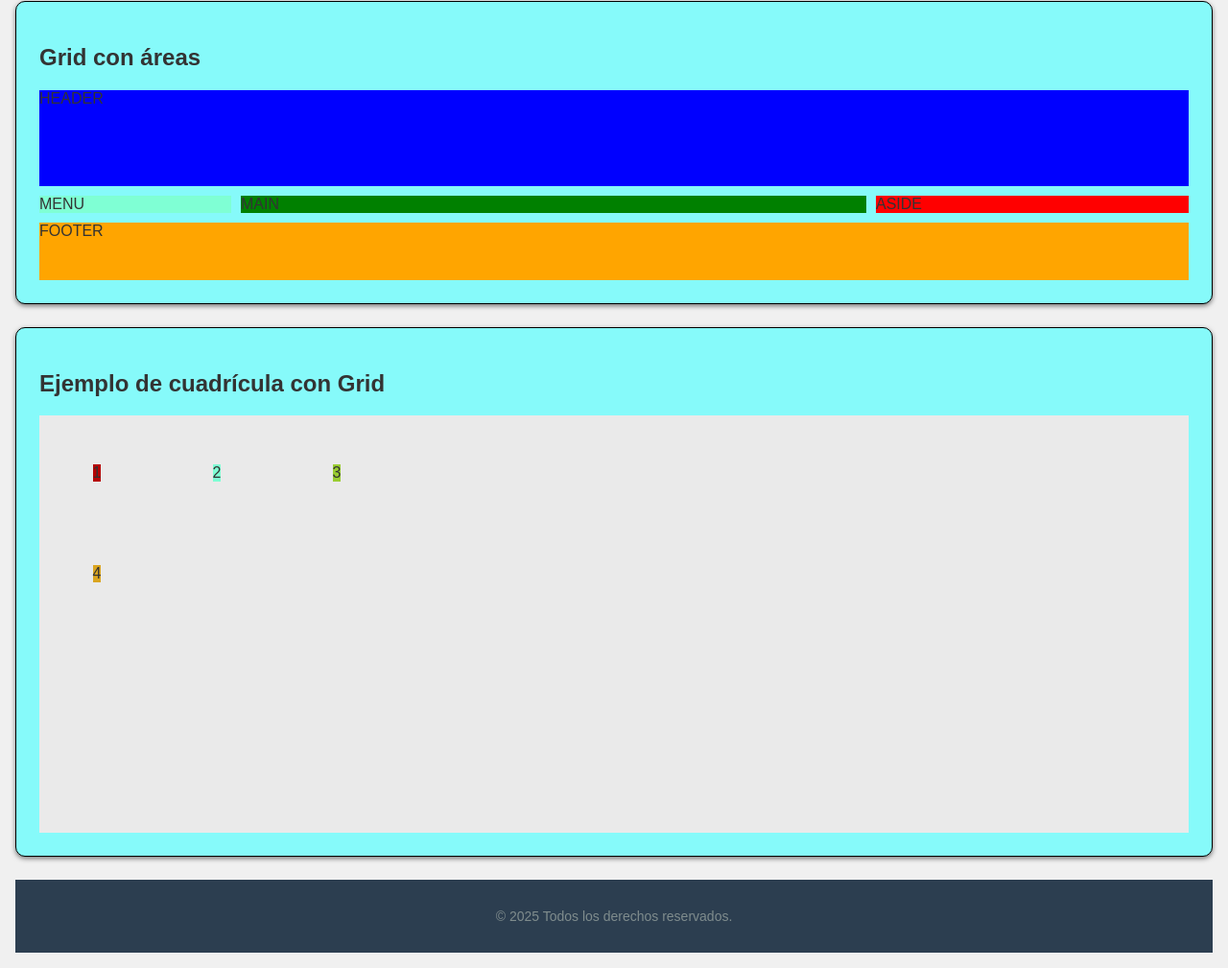
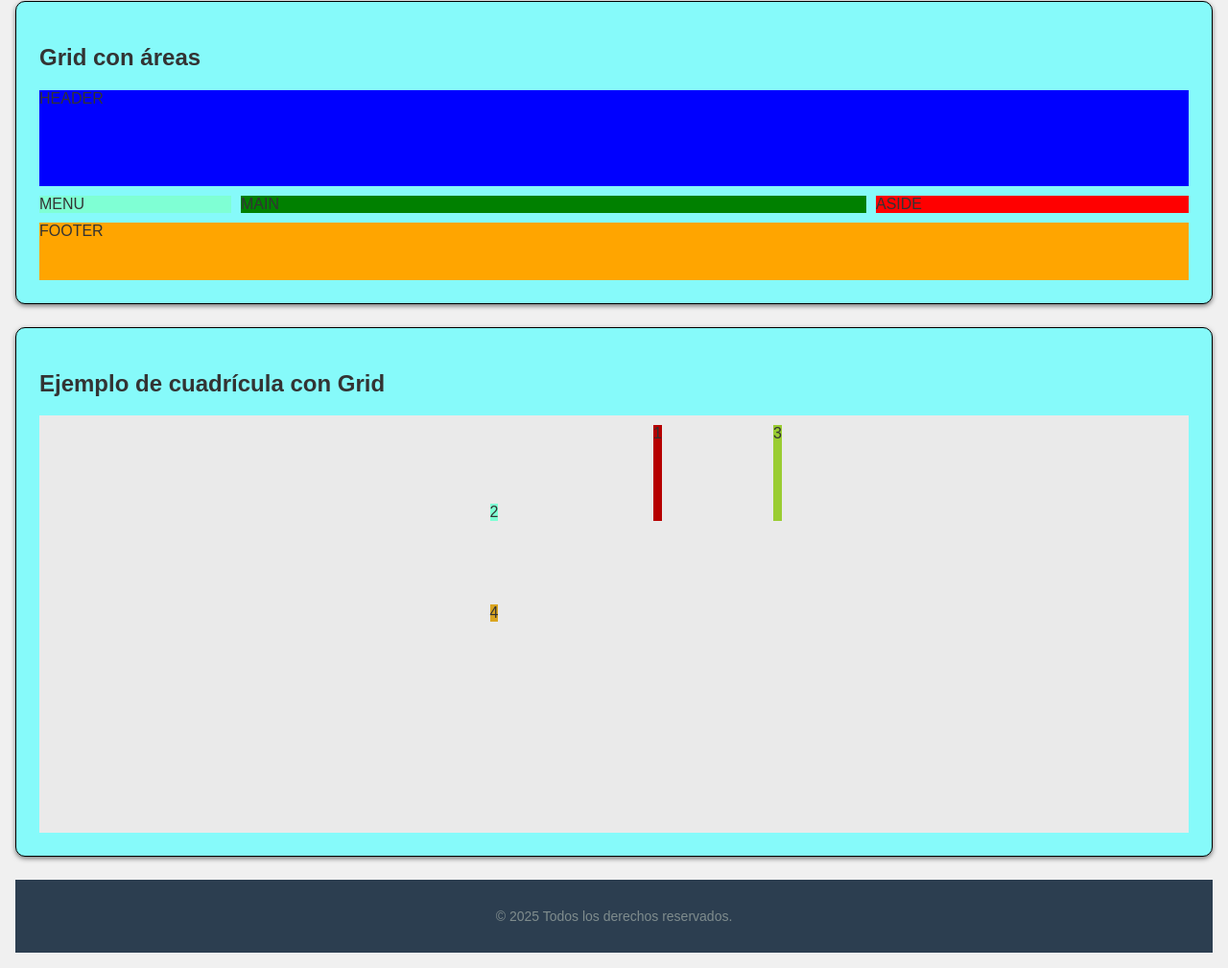
Before and after one commit to CurroPG/Lenguaje-de-Marcas, a plain HTML site: page Tema 2/Ejemplo de clase/clase 1/tienda.html in a window 1280 px wide. Shown: the part 607-1616 px from the top of the page at 96% size. Drawn offline with Linux system fonts and the light colour scheme.

Commit message:
continuacion

```diff
--- a/Tema 2/Ejemplo de clase/clase 1/estilos.css
+++ b/Tema 2/Ejemplo de clase/clase 1/estilos.css
@@ -258,9 +258,20 @@ body{
     /*gap: 5px 25px;*/
     background-color: #eaeaea;
     padding: 10px;
-    align-items: center;
-    justify-items: center;
+    align-items: stretch;
+    justify-items: end;
+    place-content: end center;
     box-sizing: border-box;
+}
+
+.item-grid-4 {
+    place-self: end center;
+    order: 1;
+}
+
+.item-grid-2 {
+    place-self: end center;
+    order: -1;
 }
 
 .item-grid {background-color: #e74c3c;}
```
